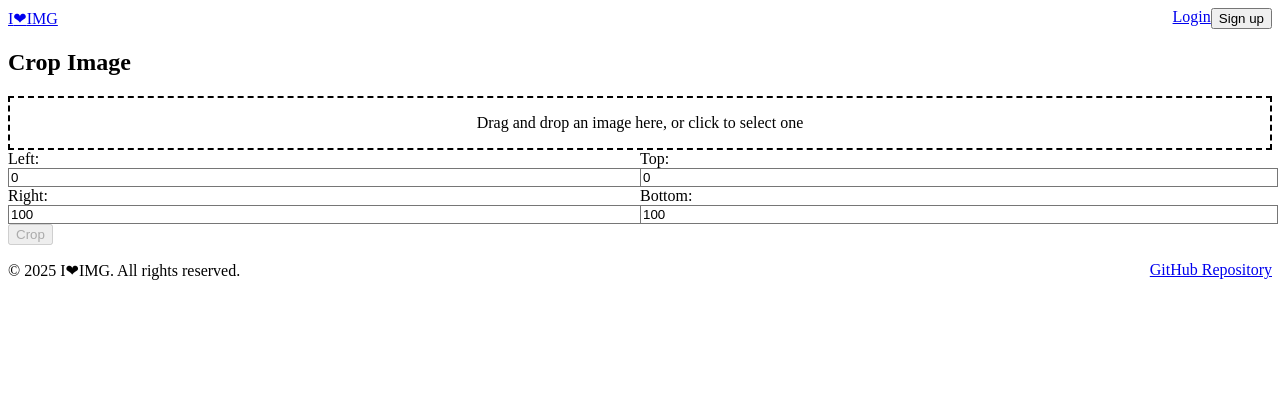
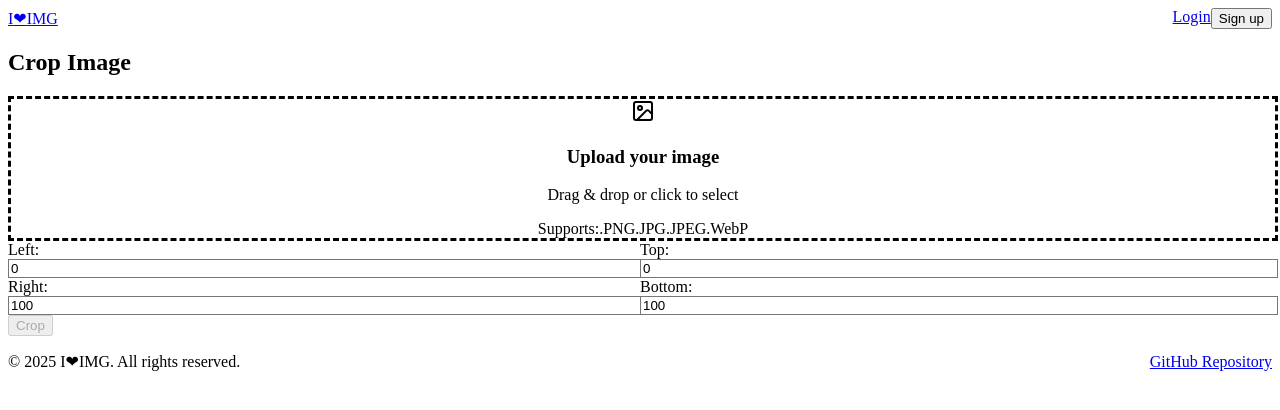
Before and after one commit to lord-rudra0/Image-processing-Web, a React (Vite) app: page /crop-image in a window 1280 px wide. Shown: the top 410 px of the page. Built offline with nearby package versions, Linux system fonts and the light colour scheme.

Commit message:
image drop box added

```diff
--- a/src/components/CompressImage.jsx
+++ b/src/components/CompressImage.jsx
@@ -29,7 +29,7 @@ const CompressImage = () => {
 
   const { getRootProps, getInputProps, isDragActive } = useDropzone({
     onDrop,
-    accept: 'image/*',
+    accept: 'image/*,.png,.jpg,.jpeg,.webp',
     multiple: false,
   });
 
@@ -58,14 +58,55 @@ const CompressImage = () => {
 
       <div
         {...getRootProps()}
-        className={`mb-4 p-4 border-2 border-dashed rounded-lg cursor-pointer transition-colors duration-300 ${
-          isDragActive ? 'border-blue-500 bg-gray-700' : 'border-gray-500 bg-gray-900'
-        }`}
+        role="presentation"
+        tabIndex={0}
+        className="w-full h-96 border-3 border-dashed rounded-2xl flex flex-col items-center justify-center cursor-pointer transition-all transform hover:scale-[1.02] border-gray-700 hover:border-blue-500 bg-gray-800/50 hover:bg-gray-800/70"
       >
-        <input {...getInputProps()} />
-        <p className="text-center text-gray-400">
-          {isDragActive ? 'Drop the image here...' : 'Drag and drop an image here, or click to select one'}
-        </p>
+        <input
+          {...getInputProps()}
+          accept="image/*,.png,.jpg,.jpeg,.webp"
+          type="file"
+          tabIndex="-1"
+          style={{
+            border: '0px',
+            clip: 'rect(0px, 0px, 0px, 0px)',
+            clipPath: 'inset(50%)',
+            height: '1px',
+            margin: '0px -1px -1px 0px',
+            overflow: 'hidden',
+            padding: '0px',
+            position: 'absolute',
+            width: '1px',
+            whiteSpace: 'nowrap',
+          }}
+        />
+        <div className="text-center p-8">
+          <svg
+            xmlns="http://www.w3.org/2000/svg"
+            width="24"
+            height="24"
+            viewBox="0 0 24 24"
+            fill="none"
+            stroke="currentColor"
+            strokeWidth="2"
+            strokeLinecap="round"
+            strokeLinejoin="round"
+            className="lucide lucide-image w-16 h-16 mx-auto text-gray-400 mb-6"
+          >
+            <rect width="18" height="18" x="3" y="3" rx="2" ry="2" />
+            <circle cx="9" cy="9" r="2" />
+            <path d="m21 15-3.086-3.086a2 2 0 0 0-2.828 0L6 21" />
+          </svg>
+          <h3 className="text-2xl font-semibold text-gray-200 mb-2">Upload your image</h3>
+          <p className="text-gray-400 mb-6">Drag &amp; drop or click to select</p>
+          <div className="flex items-center justify-center space-x-2 text-sm text-gray-400">
+            <span>Supports:</span>
+            <span className="px-2 py-1 bg-gray-700/50 rounded">.PNG</span>
+            <span className="px-2 py-1 bg-gray-700/50 rounded">.JPG</span>
+            <span className="px-2 py-1 bg-gray-700/50 rounded">.JPEG</span>
+            <span className="px-2 py-1 bg-gray-700/50 rounded">.WebP</span>
+          </div>
+        </div>
       </div>
 
       <div className="flex justify-center gap-4 mb-6">
--- a/src/components/ConvertToJpg.jsx
+++ b/src/components/ConvertToJpg.jsx
@@ -28,7 +28,7 @@ const ConvertToJpg = () => {
 
   const { getRootProps, getInputProps, isDragActive } = useDropzone({
     onDrop,
-    accept: 'image/*',
+    accept: 'image/*,.png,.jpg,.jpeg,.webp',
     multiple: false,
   });
 
@@ -57,14 +57,55 @@ const ConvertToJpg = () => {
 
       <div
         {...getRootProps()}
-        className={`mb-4 p-4 border-2 border-dashed rounded-lg cursor-pointer transition-colors duration-300 ${
-          isDragActive ? 'border-blue-500 bg-gray-700' : 'border-gray-500 bg-gray-900'
-        }`}
+        role="presentation"
+        tabIndex={0}
+        className="w-full h-96 border-3 border-dashed rounded-2xl flex flex-col items-center justify-center cursor-pointer transition-all transform hover:scale-[1.02] border-gray-700 hover:border-blue-500 bg-gray-800/50 hover:bg-gray-800/70"
       >
-        <input {...getInputProps()} />
-        <p className="text-center text-gray-400">
-          {isDragActive ? 'Drop the image here...' : 'Drag and drop an image here, or click to select one'}
-        </p>
+        <input
+          {...getInputProps()}
+          accept="image/*,.png,.jpg,.jpeg,.webp"
+          type="file"
+          tabIndex="-1"
+          style={{
+            border: '0px',
+            clip: 'rect(0px, 0px, 0px, 0px)',
+            clipPath: 'inset(50%)',
+            height: '1px',
+            margin: '0px -1px -1px 0px',
+            overflow: 'hidden',
+            padding: '0px',
+            position: 'absolute',
+            width: '1px',
+            whiteSpace: 'nowrap',
+          }}
+        />
+        <div className="text-center p-8">
+          <svg
+            xmlns="http://www.w3.org/2000/svg"
+            width="24"
+            height="24"
+            viewBox="0 0 24 24"
+            fill="none"
+            stroke="currentColor"
+            strokeWidth="2"
+            strokeLinecap="round"
+            strokeLinejoin="round"
+            className="lucide lucide-image w-16 h-16 mx-auto text-gray-400 mb-6"
+          >
+            <rect width="18" height="18" x="3" y="3" rx="2" ry="2" />
+            <circle cx="9" cy="9" r="2" />
+            <path d="m21 15-3.086-3.086a2 2 0 0 0-2.828 0L6 21" />
+          </svg>
+          <h3 className="text-2xl font-semibold text-gray-200 mb-2">Upload your image</h3>
+          <p className="text-gray-400 mb-6">Drag &amp; drop or click to select</p>
+          <div className="flex items-center justify-center space-x-2 text-sm text-gray-400">
+            <span>Supports:</span>
+            <span className="px-2 py-1 bg-gray-700/50 rounded">.PNG</span>
+            <span className="px-2 py-1 bg-gray-700/50 rounded">.JPG</span>
+            <span className="px-2 py-1 bg-gray-700/50 rounded">.JPEG</span>
+            <span className="px-2 py-1 bg-gray-700/50 rounded">.WebP</span>
+          </div>
+        </div>
       </div>
 
       <div className="flex justify-center gap-4 mb-6">
--- a/src/components/CropImage.jsx
+++ b/src/components/CropImage.jsx
@@ -32,7 +32,7 @@ const CropImage = () => {
 
   const { getRootProps, getInputProps, isDragActive } = useDropzone({
     onDrop,
-    accept: 'image/*',
+    accept: 'image/*,.png,.jpg,.jpeg,.webp',
     multiple: false,
   });
 
@@ -61,14 +61,55 @@ const CropImage = () => {
 
       <div
         {...getRootProps()}
-        className={`mb-4 p-4 border-2 border-dashed rounded-lg cursor-pointer transition-colors duration-300 ${
-          isDragActive ? 'border-blue-500 bg-gray-700' : 'border-gray-500 bg-gray-900'
-        }`}
+        role="presentation"
+        tabIndex={0}
+        className="w-full h-96 border-3 border-dashed rounded-2xl flex flex-col items-center justify-center cursor-pointer transition-all transform hover:scale-[1.02] border-gray-700 hover:border-blue-500 bg-gray-800/50 hover:bg-gray-800/70"
       >
-        <input {...getInputProps()} />
-        <p className="text-center text-gray-400">
-          {isDragActive ? 'Drop the image here...' : 'Drag and drop an image here, or click to select one'}
-        </p>
+        <input
+          {...getInputProps()}
+          accept="image/*,.png,.jpg,.jpeg,.webp"
+          type="file"
+          tabIndex="-1"
+          style={{
+            border: '0px',
+            clip: 'rect(0px, 0px, 0px, 0px)',
+            clipPath: 'inset(50%)',
+            height: '1px',
+            margin: '0px -1px -1px 0px',
+            overflow: 'hidden',
+            padding: '0px',
+            position: 'absolute',
+            width: '1px',
+            whiteSpace: 'nowrap',
+          }}
+        />
+        <div className="text-center p-8">
+          <svg
+            xmlns="http://www.w3.org/2000/svg"
+            width="24"
+            height="24"
+            viewBox="0 0 24 24"
+            fill="none"
+            stroke="currentColor"
+            strokeWidth="2"
+            strokeLinecap="round"
+            strokeLinejoin="round"
+            className="lucide lucide-image w-16 h-16 mx-auto text-gray-400 mb-6"
+          >
+            <rect width="18" height="18" x="3" y="3" rx="2" ry="2" />
+            <circle cx="9" cy="9" r="2" />
+            <path d="m21 15-3.086-3.086a2 2 0 0 0-2.828 0L6 21" />
+          </svg>
+          <h3 className="text-2xl font-semibold text-gray-200 mb-2">Upload your image</h3>
+          <p className="text-gray-400 mb-6">Drag &amp; drop or click to select</p>
+          <div className="flex items-center justify-center space-x-2 text-sm text-gray-400">
+            <span>Supports:</span>
+            <span className="px-2 py-1 bg-gray-700/50 rounded">.PNG</span>
+            <span className="px-2 py-1 bg-gray-700/50 rounded">.JPG</span>
+            <span className="px-2 py-1 bg-gray-700/50 rounded">.JPEG</span>
+            <span className="px-2 py-1 bg-gray-700/50 rounded">.WebP</span>
+          </div>
+        </div>
       </div>
 
       <div className="flex justify-center gap-4 mb-6">
--- a/src/components/ResizeImage.jsx
+++ b/src/components/ResizeImage.jsx
@@ -30,7 +30,7 @@ const ResizeImage = () => {
 
   const { getRootProps, getInputProps, isDragActive } = useDropzone({
     onDrop,
-    accept: 'image/*',
+    accept: 'image/*,.png,.jpg,.jpeg,.webp',
     multiple: false,
   });
 
@@ -59,14 +59,55 @@ const ResizeImage = () => {
 
       <div
         {...getRootProps()}
-        className={`mb-4 p-4 border-2 border-dashed rounded-lg cursor-pointer transition-colors duration-300 ${
-          isDragActive ? 'border-blue-500 bg-gray-700' : 'border-gray-500 bg-gray-900'
-        }`}
+        role="presentation"
+        tabIndex={0}
+        className="w-full h-96 border-3 border-dashed rounded-2xl flex flex-col items-center justify-center cursor-pointer transition-all transform hover:scale-[1.02] border-gray-700 hover:border-blue-500 bg-gray-800/50 hover:bg-gray-800/70"
       >
-        <input {...getInputProps()} />
-        <p className="text-center text-gray-400">
-          {isDragActive ? 'Drop the image here...' : 'Drag and drop an image here, or click to select one'}
-        </p>
+        <input
+          {...getInputProps()}
+          accept="image/*,.png,.jpg,.jpeg,.webp"
+          type="file"
+          tabIndex="-1"
+          style={{
+            border: '0px',
+            clip: 'rect(0px, 0px, 0px, 0px)',
+            clipPath: 'inset(50%)',
+            height: '1px',
+            margin: '0px -1px -1px 0px',
+            overflow: 'hidden',
+            padding: '0px',
+            position: 'absolute',
+            width: '1px',
+            whiteSpace: 'nowrap',
+          }}
+        />
+        <div className="text-center p-8">
+          <svg
+            xmlns="http://www.w3.org/2000/svg"
+            width="24"
+            height="24"
+            viewBox="0 0 24 24"
+            fill="none"
+            stroke="currentColor"
+            strokeWidth="2"
+            strokeLinecap="round"
+            strokeLinejoin="round"
+            className="lucide lucide-image w-16 h-16 mx-auto text-gray-400 mb-6"
+          >
+            <rect width="18" height="18" x="3" y="3" rx="2" ry="2" />
+            <circle cx="9" cy="9" r="2" />
+            <path d="m21 15-3.086-3.086a2 2 0 0 0-2.828 0L6 21" />
+          </svg>
+          <h3 className="text-2xl font-semibold text-gray-200 mb-2">Upload your image</h3>
+          <p className="text-gray-400 mb-6">Drag &amp; drop or click to select</p>
+          <div className="flex items-center justify-center space-x-2 text-sm text-gray-400">
+            <span>Supports:</span>
+            <span className="px-2 py-1 bg-gray-700/50 rounded">.PNG</span>
+            <span className="px-2 py-1 bg-gray-700/50 rounded">.JPG</span>
+            <span className="px-2 py-1 bg-gray-700/50 rounded">.JPEG</span>
+            <span className="px-2 py-1 bg-gray-700/50 rounded">.WebP</span>
+          </div>
+        </div>
       </div>
 
       <div className="flex justify-center gap-4 mb-6">
```
Also changed, not shown: 1 other file (tests, documents, lock files or other folders).
